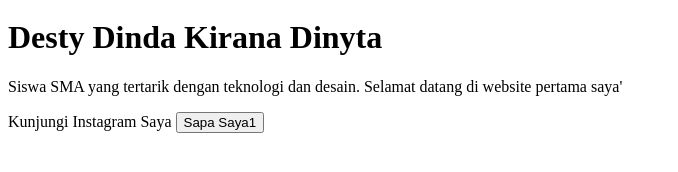
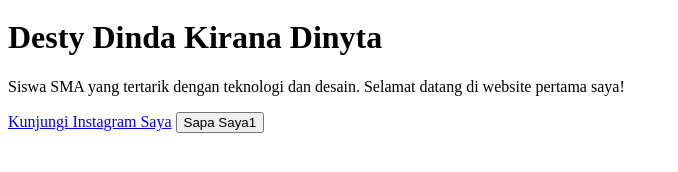
Before and after one commit to destydinda00-spec/note, a plain HTML site: page index.html in a window 1280 px wide. Shown: the part 28-200 px from the top of the page, without its empty margins (0-678 px from the left). Drawn offline with Linux system fonts and the light colour scheme.

Commit message:
Update index.html

```diff
--- a/index.html
+++ b/index.html
@@ -8,8 +8,8 @@
         <div cllass-"kartu-profil">
         <img src="foto-profil.jpg" alt= "Foto profil saya">
         <h1>Desty Dinda Kirana Dinyta</h1>
-        <p>Siswa SMA yang tertarik dengan teknologi dan desain. Selamat datang di website pertama saya'</p>
-        <a href-"https://www.instagram.com/usernameanda">Kunjungi Instagram Saya</a>
+        <p>Siswa SMA yang tertarik dengan teknologi dan desain. Selamat datang di website pertama saya!</p>
+        <a href="https://www.instagram.com/destydinda_">Kunjungi Instagram Saya</a>
         <button id-"sapaButton">Sapa Saya1</button>
     </div>
 <script src-"script.js"></script>
```
